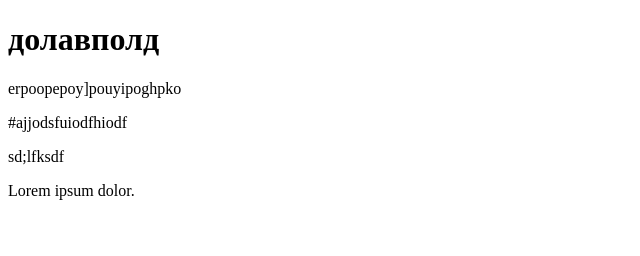
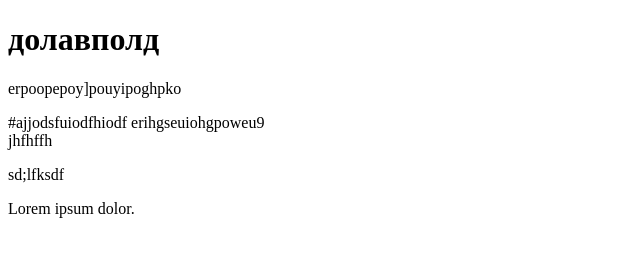
Before and after one commit to lefort-bit/1, a plain HTML site: page index.html in a window 1280 px wide. Shown: the whole page, without its empty margins (0-640 px from the left). Drawn offline with Linux system fonts and the light colour scheme.

Commit message:
commite 4

```diff
--- a/index.html
+++ b/index.html
@@ -8,6 +8,8 @@
 <h1>долавполд</h1>
 <p>erpoopepoy]pouyipoghpko</p>
 #ajjodsfuiodfhiodf
+erihgseuiohgpoweu9
+<div>jhfhffh</div>
 <p> sd;lfksdf</p>
 <div>
     <p>Lorem ipsum dolor.</p>
```
